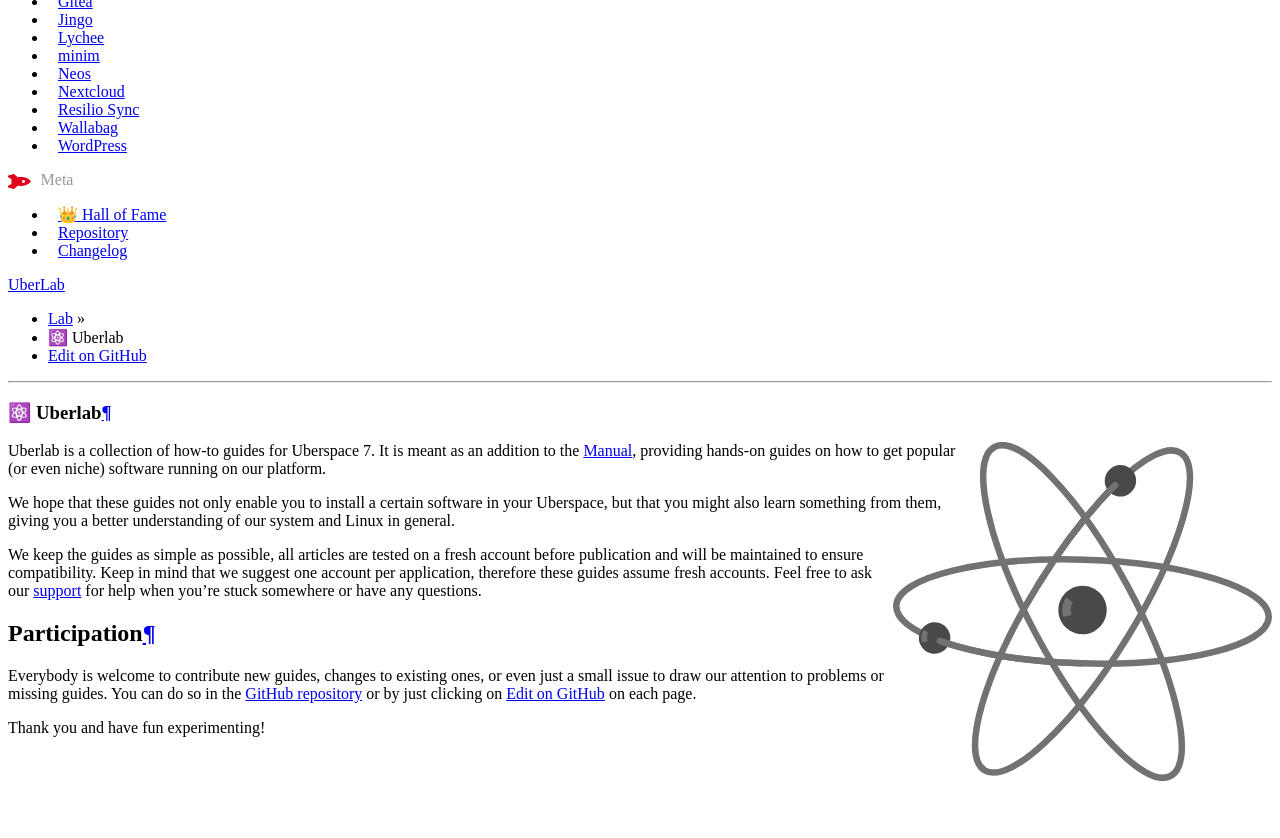
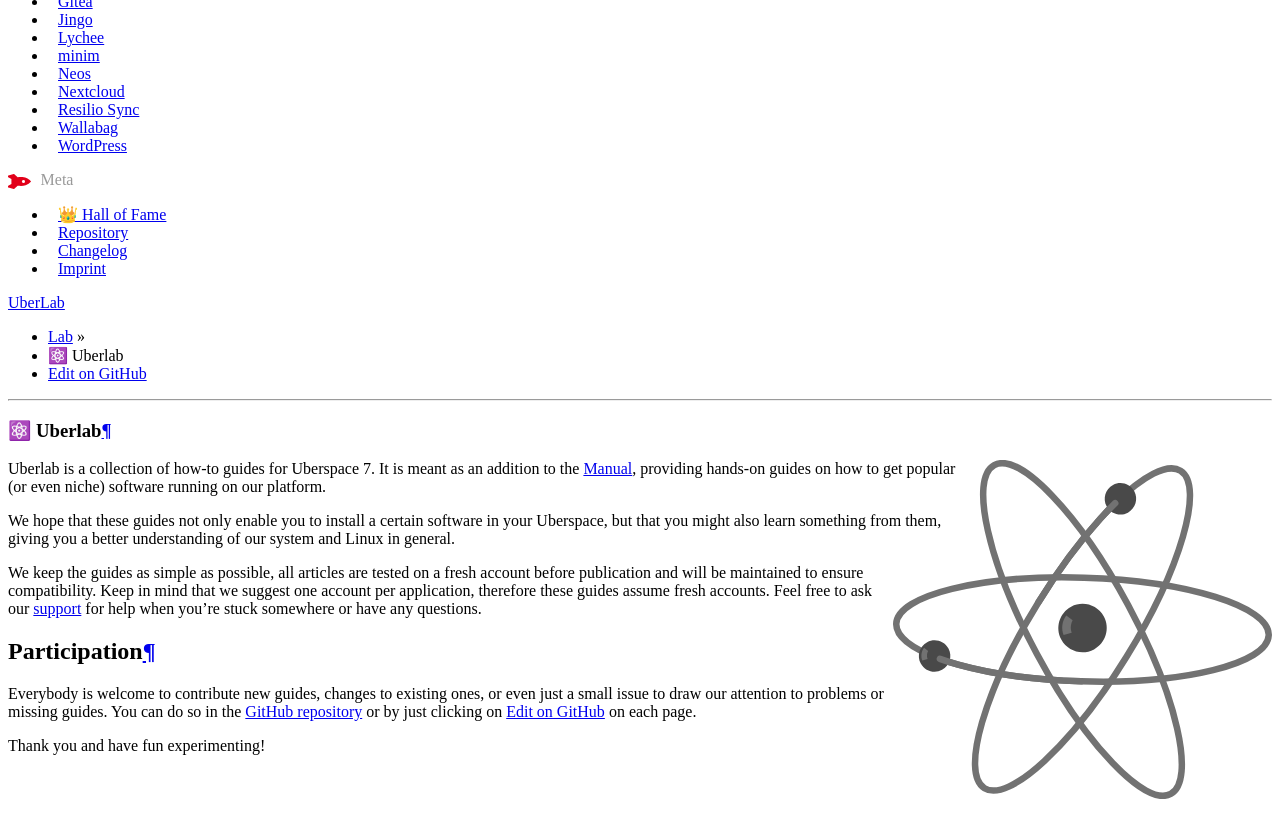
Before and after one commit to Uberspace/lab, a Sphinx documentation site: the page built from source/index.rst, in a window 1280 px wide and 900 px high, scrolled down 325 px. Shown: the top 838 px of the window. Built offline with Sphinx 7.4.7 and the Read the Docs theme 2.0.0, drawn with Linux system fonts in a browser that asks for light colours.

Commit message:
Add link to imprint

```diff
--- a/source/index.rst
+++ b/source/index.rst
@@ -40,3 +40,4 @@
    hall_of_fame
    Repository <https://github.com/Uberspace/lab>
    Changelog <https://github.com/Uberspace/lab/commits/master>
+   Imprint <https://uberspace.de/imprint>
```
